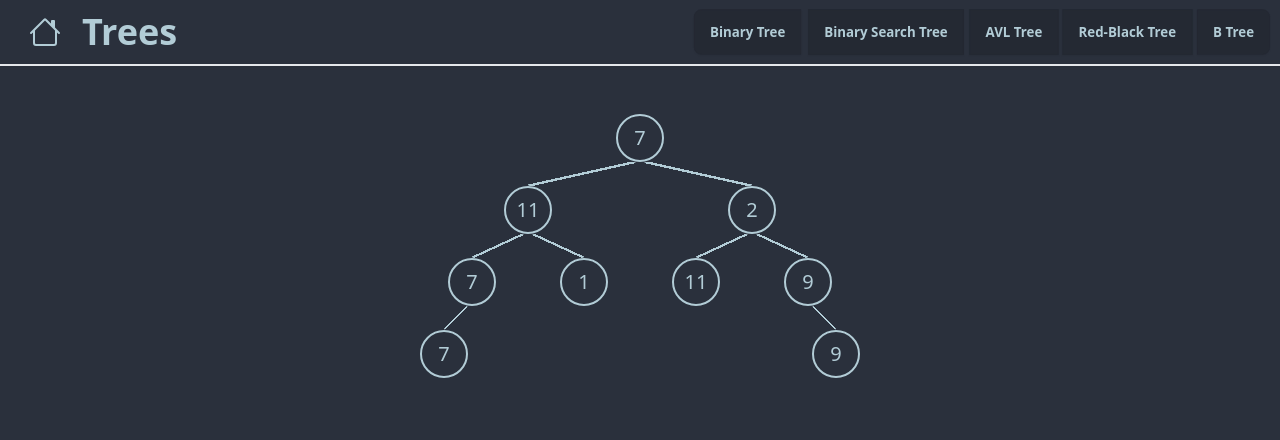
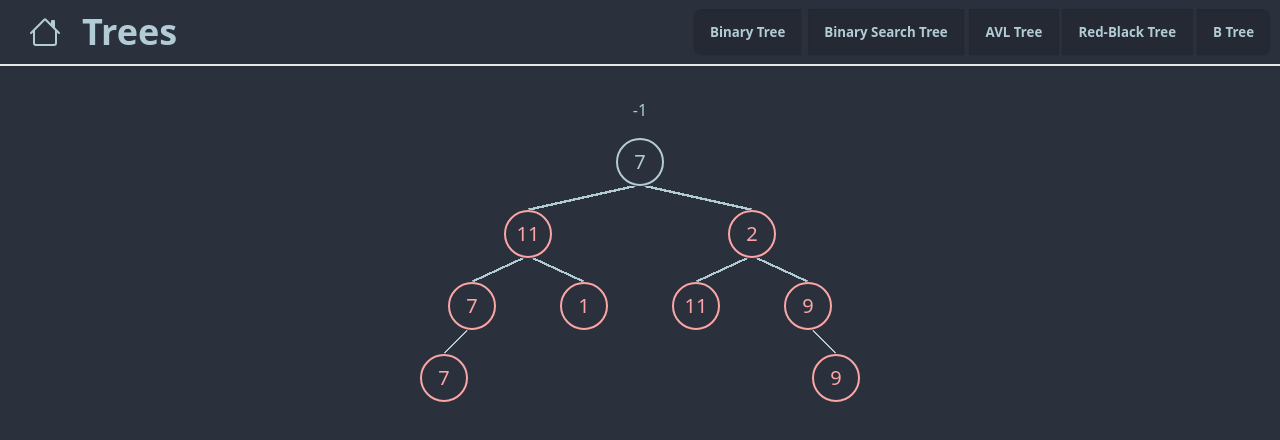
Before and after one commit to alexespejo/dsa-visualizer, a Svelte app: page /trees/binary_tree in a window 1280 px wide. Shown: the top 440 px of the page. Built offline with nearby package versions, Linux system fonts and the light colour scheme.

Commit message:
applied store

```diff
--- a/src/components/Trees/RecursiveNode1.svelte
+++ b/src/components/Trees/RecursiveNode1.svelte
@@ -1,4 +1,6 @@
 <script lang="ts">
+ import { onMount } from "svelte";
+ import { marker } from "../../lib/stores/treeMarker";
  interface RecursiveNode {
   head: number;
   left: RecursiveNode | null;
@@ -8,11 +10,21 @@
  import RecursiveNode2 from "./RecursiveNode2.svelte";
  export let value1: number[] | null = null;
  export let index: number;
+
+ let nodeMarker: number;
+
+ onMount(() => {
+  marker.subscribe((value: number) => {
+   nodeMarker = value;
+  });
+ });
 </script>
 
 <div>
  {#if index < value1.length && value1[index] !== null}
-  <span class={`${value1[index] === -1 ? "opacity-0" : ""}`}>
+  <span
+   class={`${value1[index] === -1 ? "opacity-0" : ""} ${nodeMarker === index ? "text-green-300" : "text-red-300"}`}
+  >
    {value1[index]}
   </span>
   <RecursiveNode2 value2={value1} index={2 * index + 1} />
--- a/src/components/Trees/RecursiveNode2.svelte
+++ b/src/components/Trees/RecursiveNode2.svelte
@@ -1,4 +1,6 @@
 <script lang="ts">
+ import { onMount } from "svelte";
+ import { marker } from "../../lib/stores/treeMarker";
  interface RecursiveNode {
   head: number;
   left: RecursiveNode | null;
@@ -8,11 +10,20 @@
  import RecursiveNode1 from "./RecursiveNode1.svelte";
  export let value2: number[] | null = null;
  export let index: number;
+
+ let nodeMarker: number;
+
+ onMount(() => {
+  marker.subscribe((value: number) => {
+   nodeMarker = value;
+  });
+ });
 </script>
 
 <div>
  {#if index < value2.length && value2[index] !== null}
-  <span class={`${value2[index] === -1 ? "opacity-0" : ""}`}
+  <span
+   class={`${value2[index] === -1 ? "opacity-0" : ""}${nodeMarker === index ? "text-green-300" : "text-red-300"}`}
    >{value2[index]}</span
   >
   <RecursiveNode1 value1={value2} index={2 * index + 1} />
--- a/src/lib/stores/treeMarker.ts
+++ b/src/lib/stores/treeMarker.ts
@@ -1,3 +1,3 @@
 import { writable } from "svelte/store";
 
-export const count = writable(-1);
+export const marker = writable(-1);
--- a/src/routes/Trees/BinaryTree.svelte
+++ b/src/routes/Trees/BinaryTree.svelte
@@ -1,14 +1,21 @@
 <script lang="ts">
+ import { marker } from "../../lib/stores/treeMarker";
  import Layout from "../../layouts/Layout.svelte";
  import Controls from "../../components/custom/layout/Controls.svelte";
  import Visualize from "../../components/custom/layout/Visualize.svelte";
 
  import RecursiveNode1 from "../../components/Trees/RecursiveNode1.svelte";
+
  let aTree: number[] = [7, 11, 2, 7, 1, 11, 9, 7, -1, -1, -1, -1, -1, -1, 9];
+ let nodeMarker: number;
+
+ const unsubscribe = marker.subscribe((value: number) => {
+  nodeMarker = value;
+ });
 </script>
 
 <Layout dataStructure="TR">
- <Controls></Controls>
+ <Controls>{nodeMarker}</Controls>
 
  <Visualize>
   <article class="binary-tree">
```
